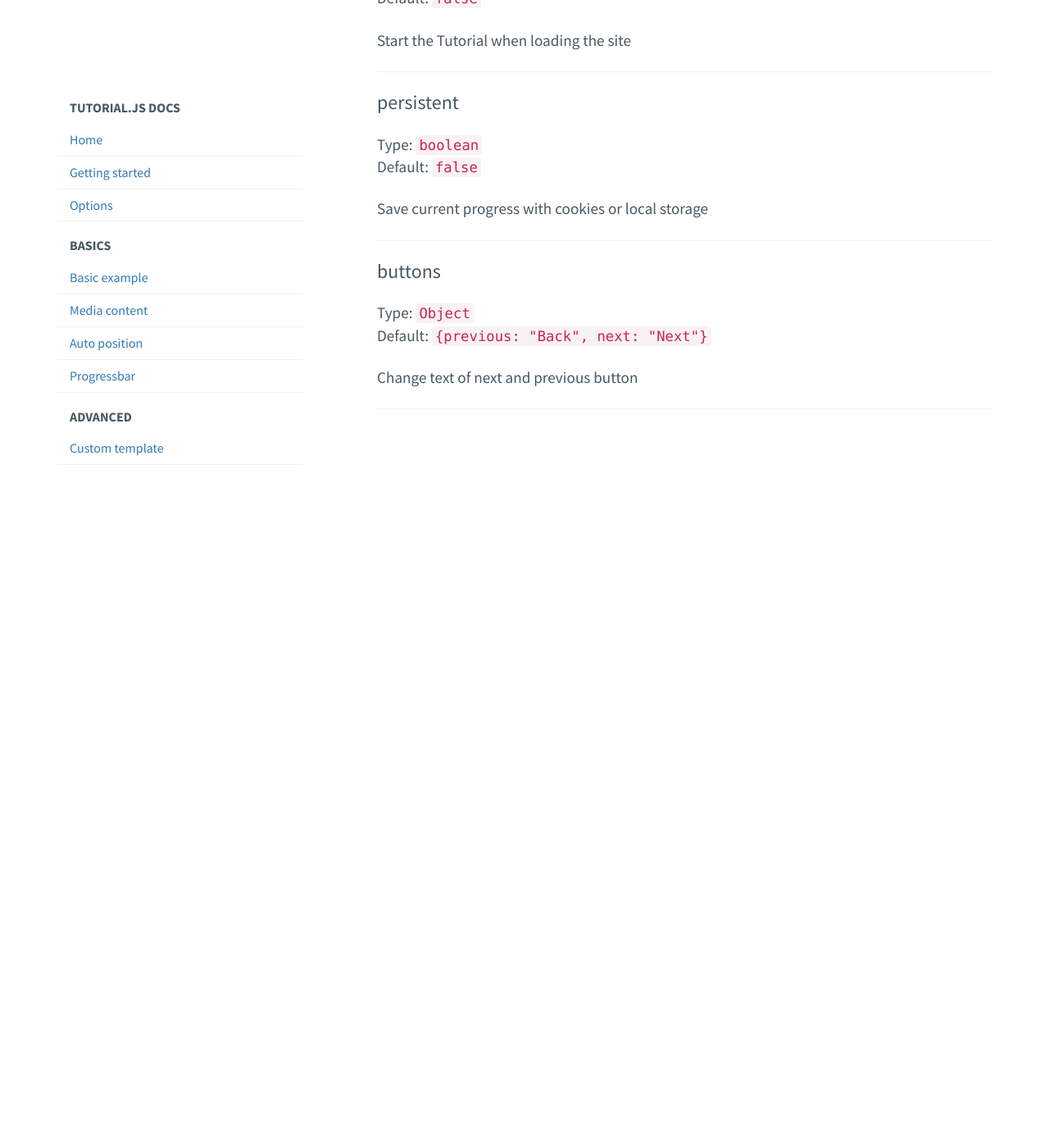
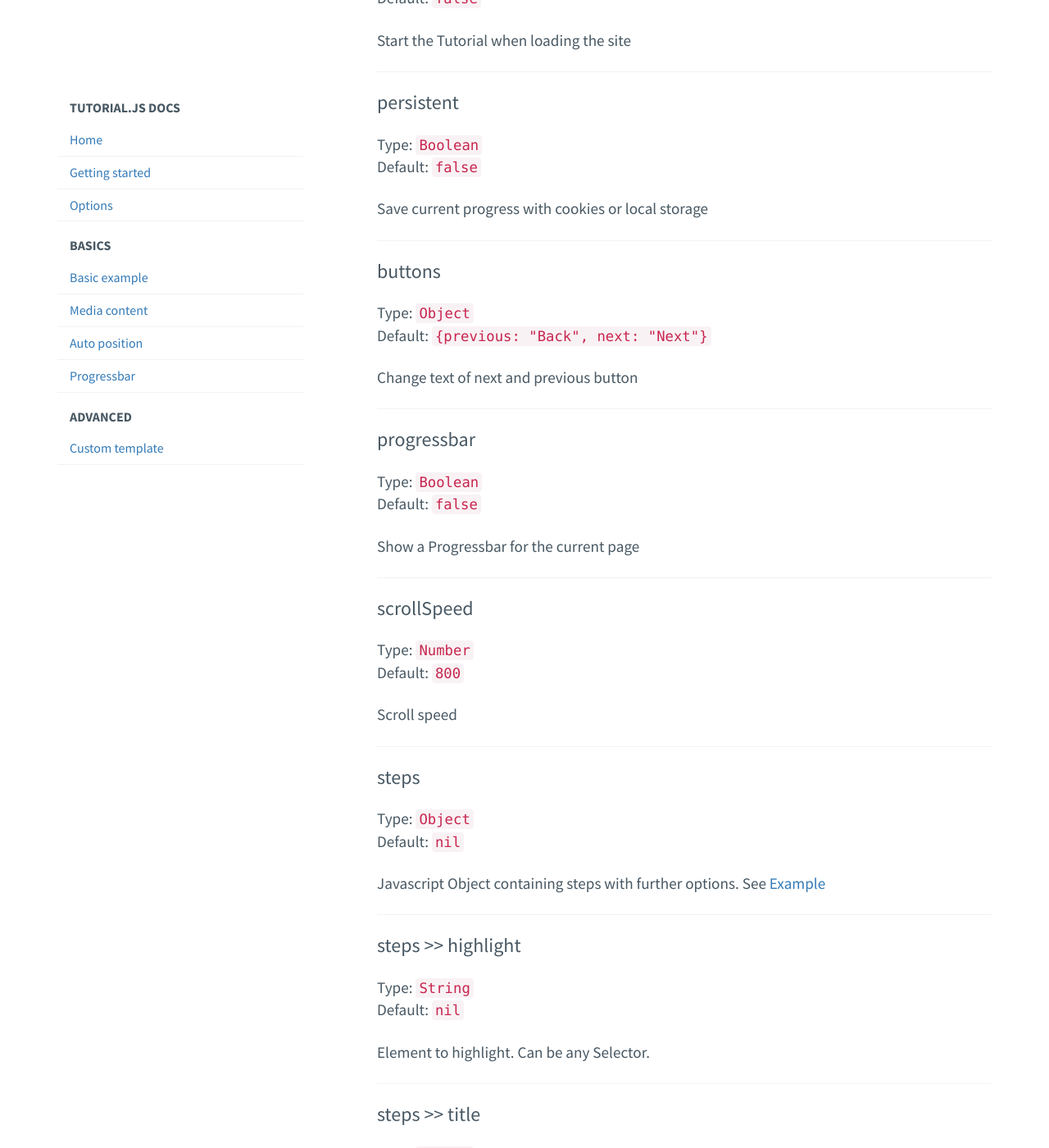
Before and after one commit to tutorialjs/tutorialjs.github.io, a Jekyll site: the page built from options.html, in a window 1280 px wide and 1400 px high, scrolled down 270 px. Shown: the whole window at 82% size. Built offline with Jekyll 4.4.1, drawn with Linux system fonts in a browser that asks for light colours; nearby versions of some CDN libraries; before the commit the page ends 900 px from its top, so only the background shows below that; some of the changed text lies outside the part shown.

Commit message:
added more options

```diff
--- a/options.html
+++ b/options.html
@@ -7,7 +7,7 @@ title: Options
 <div class="option-wrapper">
     <h4>autoplay</h4>
     <p>
-        Type: <code>boolean</code><br />
+        Type: <code>Boolean</code><br />
         Default: <code>false</code>
     </p>
     <p>Start the Tutorial when loading the site</p>
@@ -15,7 +15,7 @@ title: Options
 <div class="option-wrapper">
     <h4>persistent</h4>
     <p>
-        Type: <code>boolean</code><br />
+        Type: <code>Boolean</code><br />
         Default: <code>false</code>
     </p>
     <p>Save current progress with cookies or local storage</p>
@@ -28,3 +28,59 @@ title: Options
     </p>
     <p>Change text of next and previous button</p>
 </div>
+<div class="option-wrapper">
+    <h4>progressbar</h4>
+    <p>
+        Type: <code>Boolean</code><br />
+        Default: <code>false</code>
+    </p>
+    <p>Show a Progressbar for the current page</p>
+</div>
+<div class="option-wrapper">
+    <h4>scrollSpeed</h4>
+    <p>
+        Type: <code>Number</code><br />
+        Default: <code>800</code>
+    </p>
+    <p>Scroll speed</p>
+</div>
+<div class="option-wrapper">
+    <h4>steps</h4>
+    <p>
+        Type: <code>Object</code><br />
+        Default: <code>nil</code>
+    </p>
+    <p>Javascript Object containing steps with further options. See <a href="/basic-example">Example</a></p>
+</div>
+<div class="option-wrapper">
+    <h4>steps >> highlight</h4>
+    <p>
+        Type: <code>String</code><br />
+        Default: <code>nil</code>
+    </p>
+    <p>Element to highlight. Can be any Selector.</p>
+</div>
+<div class="option-wrapper">
+    <h4>steps >> title</h4>
+    <p>
+        Type: <code>String</code><br />
+        Default: <code>nil</code>
+    </p>
+    <p>Title for current step.</p>
+</div>
+<div class="option-wrapper">
+    <h4>steps >> text</h4>
+    <p>
+        Type: <code>String</code><br />
+        Default: <code>nil</code>
+    </p>
+    <p>Text for current step.</p>
+</div>
+<div class="option-wrapper">
+    <h4>steps >> callback</h4>
+    <p>
+        Type: <code>Object</code><br />
+        Default: <code>nil</code>
+    </p>
+    <p>Callback option. See <a href="/callbacks">Example</a></p>
+</div>
```
